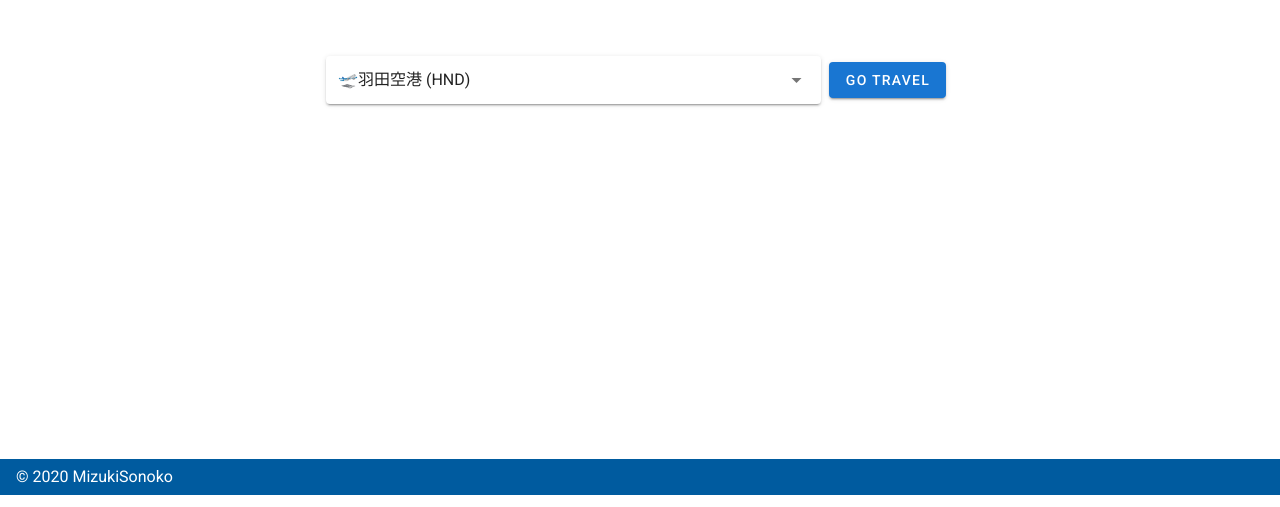
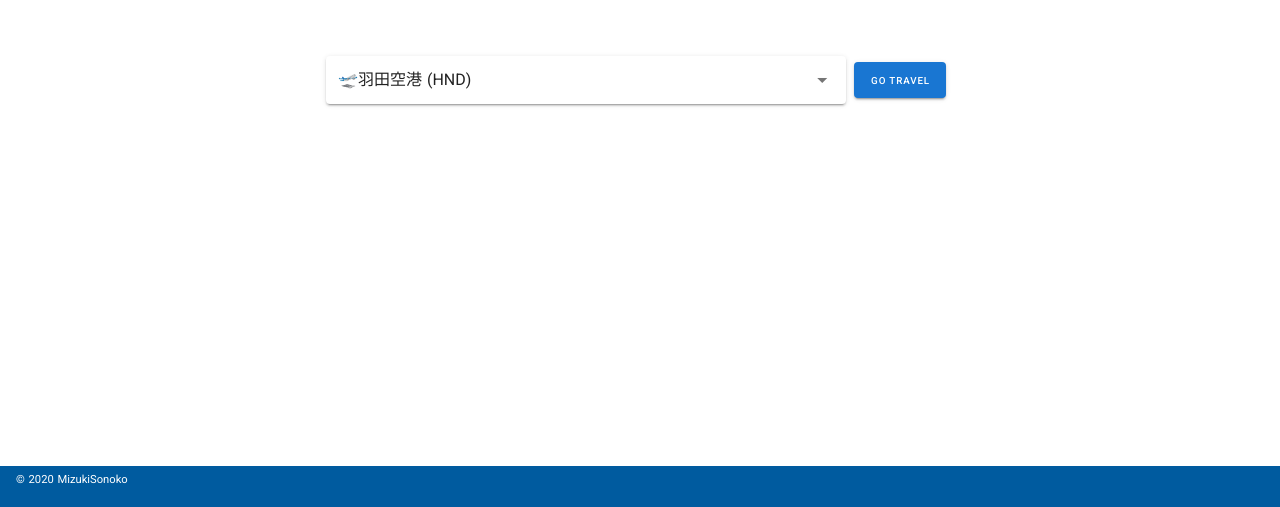
Before and after one commit to MizukiSonoko/buttobi-site, a Nuxt app: page / in a window 1280 px wide. Shown: the part 305-812 px from the top of the page. Built offline with nearby package versions, Linux system fonts and the light colour scheme.

Commit message:
Add base css

```diff
--- a/layouts/default.vue
+++ b/layouts/default.vue
@@ -1,10 +1,10 @@
 <template>
-  <v-app>
-    <nuxt />
+  <v-app id="app">
+    <nuxt id="content" />
     <v-footer
-      :fixed="fixed"
+      fixed
       app
-      class="footer"
+      id="footer"
     >
       <span>&copy; {{ new Date().getFullYear() }} MizukiSonoko</span>
     </v-footer>
@@ -20,11 +20,35 @@ export default {
 </script>
 
 
-<style lang="postcss" scoped>
-#__nuxt{
+<style>
+html {
+  font-family: 'Source Sans Pro', -apple-system, BlinkMacSystemFont, 'Segoe UI',
+    Roboto, 'Helvetica Neue', Arial, sans-serif;
+  font-size: 8.4pt;
+  word-spacing: 1px;
+  -ms-text-size-adjust: 100%;
+  -webkit-text-size-adjust: 100%;
+  -moz-osx-font-smoothing: grayscale;
+  -webkit-font-smoothing: antialiased;
+  box-sizing: border-box;
+  height: 100%;
+}
+
+#__nuxt {
+  height: 100%;
+}
+
+#__layout {
+  height: 100%;
+}
+
+body {
+  height: 100%;
   background: #005b9f;
 }
-.footer{
+
+#footer{
+  width: 100%;
   background: #005b9f;
   color: #fff;
 }
```
